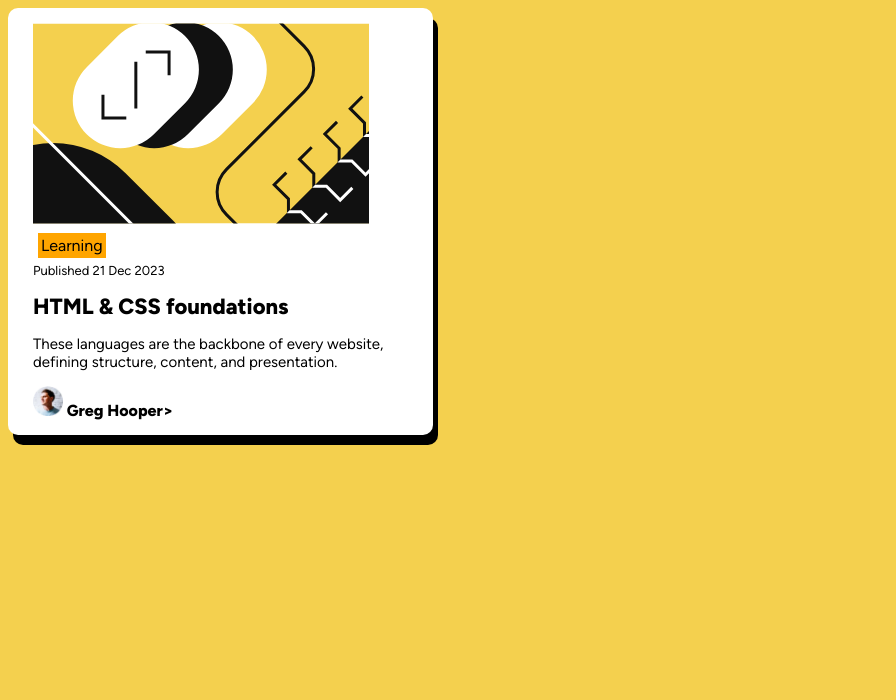
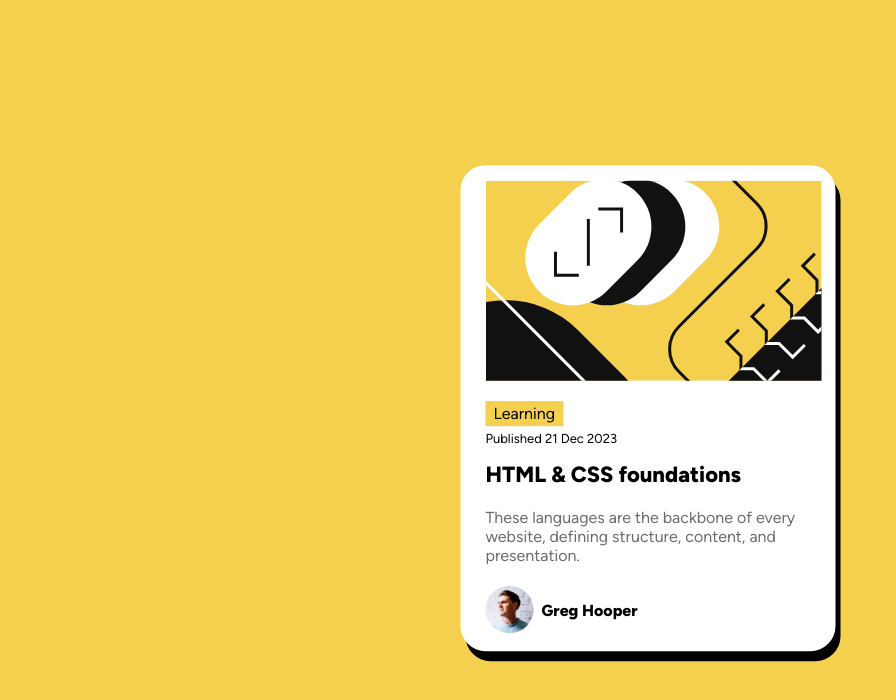
Before and after one commit to lalzy/kurs, a plain HTML site: page oppgaver/blog preview card/index.html in a window 1280 px wide. Shown: the whole page, without its empty margins (0-896 px from the left). Drawn offline with Linux system fonts and the light colour scheme.

Commit message:
css oppgaven

```diff
--- a/oppgaver/blog preview card/index.html
+++ b/oppgaver/blog preview card/index.html
@@ -25,11 +25,12 @@
         </div>
 
         <h1>HTML & CSS foundations</h1>
-        <p>
+        <p class="summary">
             These languages are the backbone of every website, defining structure, content, and presentation.
         </p>
         <div class="author">
-            <img class="avatar" src="assets/images/image-avatar.webp"> Greg Hooper></img>
+            <img class="avatar" src="assets/images/image-avatar.webp" alt="Bilde av forfatter"></img>
+            <p>Greg Hooper</p>
         </div>
     </div>
 </body>
--- a/oppgaver/blog preview card/style.css
+++ b/oppgaver/blog preview card/style.css
@@ -10,10 +10,15 @@
 
 body {
     background-color: hsl(47, 88%, 63%);
+    /* centrer til midten av vinduet */
+    position: absolute;
+    top: 50%;
+    left: 50%;
+    transform: translate(-50%, -50%);
 }
 
 p{
-    font-size: 15px;
+    font-size: 16px;
 }
 
 h1{
@@ -22,10 +27,13 @@ h1{
 }
 
 .tags{
-    background-color: orange;
+    background-color: hsl(47, 88%, 63%);
     width:max-content;
     margin: 5px;
-    padding:3px;
+    margin-left: 0px;
+    padding-block:3px;
+    padding-inline: 0.5rem;
+    margin-top: 1rem;
 }
 
 .date{
@@ -34,16 +42,28 @@ h1{
 
 .card {
     background-color: hsl(0, 0%, 100%);
-    border-radius:10px;
+    border-radius:25px;
     padding: 15px 25px;
+    padding-right: 0px; /* for at det skal bli symetrisk*/
     box-shadow: 5px 10px #000000;
-    min-width: 375px;
-    max-width: 375px;
+    width:350px;
+    min-width:350px; /*Garanterer */
+}
+
+.summary{
+    margin: 20px;
+    margin-left: 0px;
+    color: hsl(0, 0%, 42%)
 }
 .author{
     font-weight: 800;
+    display:flex;
 }
-
+.author p{
+    margin-left: 8px;
+    margin-top: 1rem;
+}
 .avatar{
-    width:30px;
+    width:3rem;
+    height: 3rem;
 }
```
